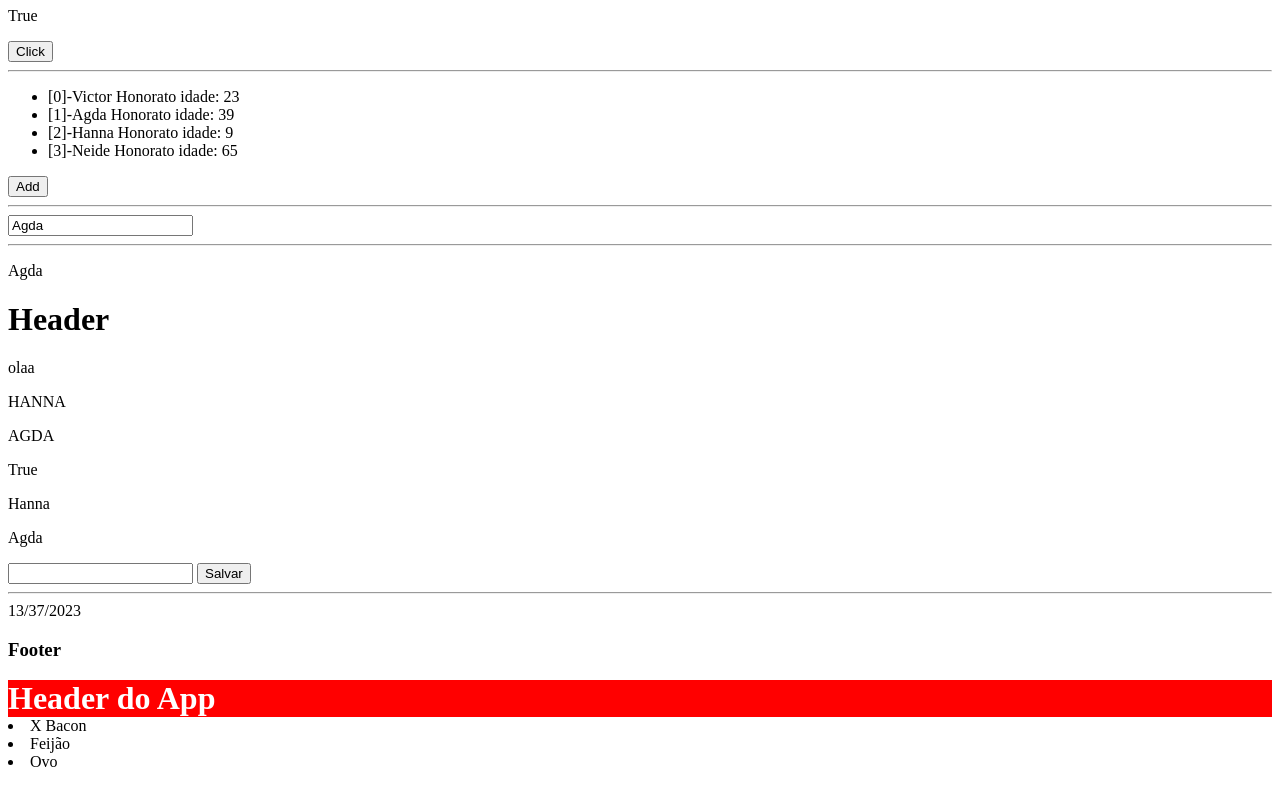
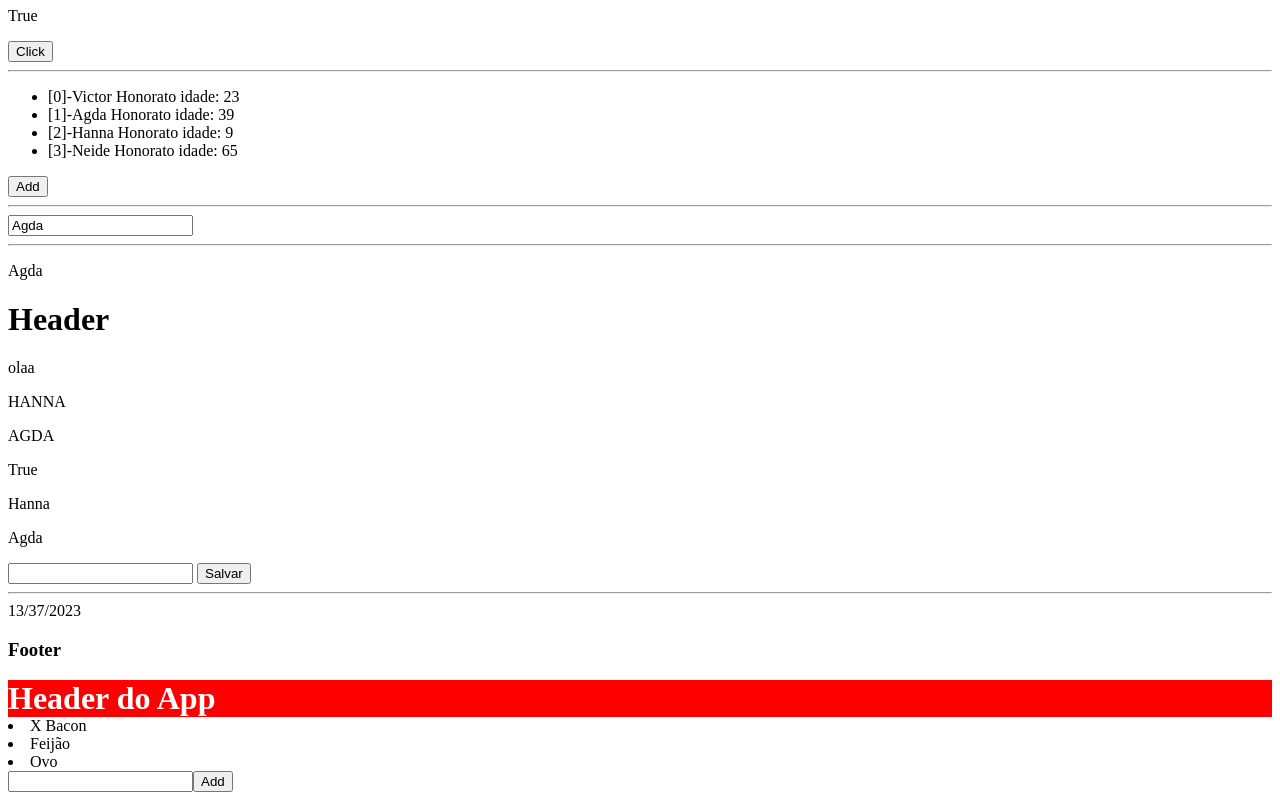
Before and after one commit to jvmhonorato/start-angular, an Angular app: page / in a window 1280 px wide. Shown: the part 964-1764 px from the top of the page. Before the commit the page ends 1743 px from the top, so only its background shows below. Built offline with nearby package versions, Linux system fonts and the light colour scheme.

Commit message:
use comunication between component through service class

```diff
--- a/src/app/app.component.ts
+++ b/src/app/app.component.ts
@@ -22,6 +22,8 @@ import { Component, OnInit} from '@angular/core';
   <!-- <app-output (enviarDados)="setDados($event)")></app-output> -->
   <router-outlet></router-outlet>
   <app-food-list></app-food-list>
+
+  <app-food-add></app-food-add>
   `
 
 })
--- a/src/app/services/food-list.service.ts
+++ b/src/app/services/food-list.service.ts
@@ -16,6 +16,7 @@ export class FoodListService {
     return this.list;
   }
   public foodListAdd(value: string){
-    this.list.push(value)
+   return this.list.push(value)
   }
+
 }
--- a/src/app/shared/food-add/food-add.component.html
+++ b/src/app/shared/food-add/food-add.component.html
@@ -1 +1,2 @@
-<p>food-add works!</p>
+<input #inputValue>
+<button (click)="listAddItem(inputValue.value)">Add</button>
--- a/src/app/shared/food-add/food-add.component.ts
+++ b/src/app/shared/food-add/food-add.component.ts
@@ -1,4 +1,6 @@
+import { ConditionalExpr } from '@angular/compiler';
 import { Component } from '@angular/core';
+import { FoodListService } from 'src/app/services/food-list.service';
 
 @Component({
   selector: 'app-food-add',
@@ -6,6 +8,10 @@ import { Component } from '@angular/core';
   styleUrls: ['./food-add.component.scss']
 })
 export class FoodAddComponent {
-
+  constructor(private foodListService: FoodListService) {}
+  public listAddItem(value: string){
+    //console.log(value)
+    return this.foodListService.foodListAdd(value);
+  }
 
 }
```
Also changed, not shown: tutorial.txt.
